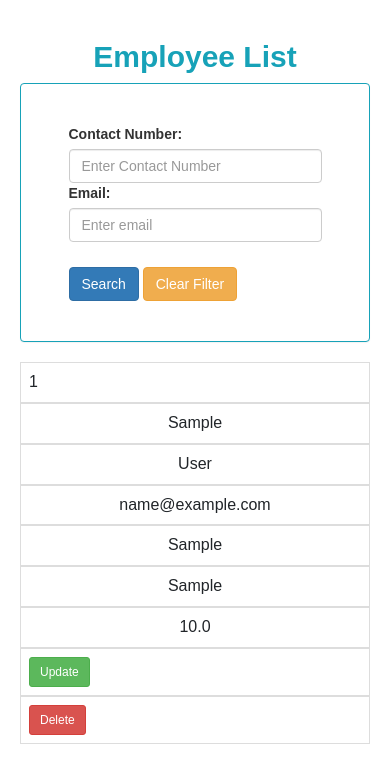
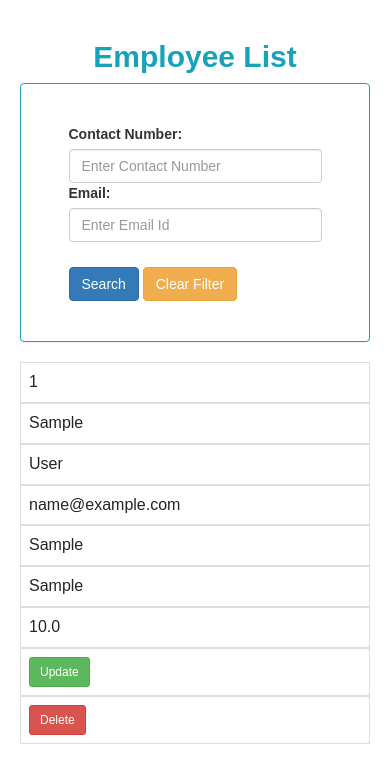
Before and after one commit to muthusiva249/django_begginer, a Django app: page /search/ in a window 390 px wide. Shown: the top 783 px of the page. Run offline with Django 4.2, Linux system fonts and the light colour scheme; tables that the repository leaves empty hold one stand-in row (values such as "Sample post"); some libraries are stand-ins or nearby versions.

Commit message:
chnages done

```diff
--- a/employee_project/employee_register/templates/search.html
+++ b/employee_project/employee_register/templates/search.html
@@ -85,16 +85,6 @@
     .panel-primary {
     border-color: #17a2b8;
     }
-
-    .txt-white {
-    color: #e4eaf0;
-    text-decoration: none;
-}
-
-    a:focus, a:hover {
-    color: #e4eaf0;
-    text-decoration: underline;
-}
 }
 </style>
 
@@ -139,14 +129,14 @@
 
           <div class='col-lg-3 col-sm-12 col-xs-12 col-md-3'>
           <label for="email">Email:</label><br/>
-          <input type="text" class="form-control" name="email" id="email" placeholder="Enter email" value="{{ email_filter }}">
+          <input type="text" class="form-control" name="email" id="email" placeholder="Enter Email Id" value="{{ email_filter }}">
           </div>
 
           <div class='col-lg-3 col-sm-12 col-xs-12 col-md-3'>
             <button type='submit' class='btn btn-primary' style='margin-top:25px;'>Search</button>
             <a href="{% url 'retrieve-employee' %}">
                 <!-- <button type="button">Clear Filters</button> -->
-                <button type='button' class='btn btn-warning' style='margin-top:25px;'>Clear Filter</button>
+             <button type='button' class='btn btn-warning' style='margin-top:25px;'>Clear Filter</button>
             </a>
 
           </div>
@@ -173,13 +163,13 @@
     {% for employees in employee %}
     <tr>
       <!-- <td class="text-center">{{ sno }}</td> -->
-      <td>{{ forloop.counter }}</td>
-      <td class="text-center">{{employees.firstname}}</td>
-      <td class="text-center">{{employees.lastname}}</td>
-      <td class="text-center">{{employees.email}}</td>
-      <td class="text-center">{{employees.contact}}</td>
-      <td class="text-center">{{employees.designation}}</td>
-      <td class="text-center">{{employees.salary}}</td>
+      <td >{{ forloop.counter }}</td>
+      <td >{{employees.firstname}}</td>
+      <td >{{employees.lastname}}</td>
+      <td >{{employees.email}}</td>
+      <td >{{employees.contact}}</td>
+      <td >{{employees.designation}}</td>
+      <td >{{employees.salary}}</td>
       <td><button type="button" class="btn btn-success btn-sm">Update</button></td>
       <td><button type="button" class="btn btn-danger btn-sm">Delete</button></td>
     </tr>
@@ -189,11 +179,11 @@
 </tbody>
 </table>
 
-<div class="pagination">
+<div class="pagination float-right">
     <span class="step-links">
         {% if employee.has_previous %}
-            <button class="btn btn-primary"> <a style="color:white" href="?page=1">&laquo; first</a> <button>
-            <button class="btn btn-primary"><a style="color:white" href="?page={{ employee.previous_page_number }}">previous</a> </button>
+            <button class="btn btn-primary"> <a style="color:white" href="?page=1">&laquo; First</a> <button>
+            <button class="btn btn-primary"><a style="color:white" href="?page={{ employee.previous_page_number }}">Previous</a> </button>
         {% endif %}
 
         <!-- <span class="current">
@@ -201,8 +191,8 @@
         </span> -->
 
         {% if employee.has_next %}
-            <button class="btn btn-primary"><a style="color:white" href="?page={{ employee.next_page_number }}">next</a ></button>
-           <button class="btn btn-primary"> <a style="color:white" href="?page={{ employee.paginator.num_pages }}">last &raquo;</a> </button>
+            <button class="btn btn-primary"><a style="color:white" href="?page={{ employee.next_page_number }}">Next</a ></button>
+           <button class="btn btn-primary"> <a style="color:white" href="?page={{ employee.paginator.num_pages }}">Last &raquo;</a> </button>
         {% endif %}
     </span>
 </div>
```
